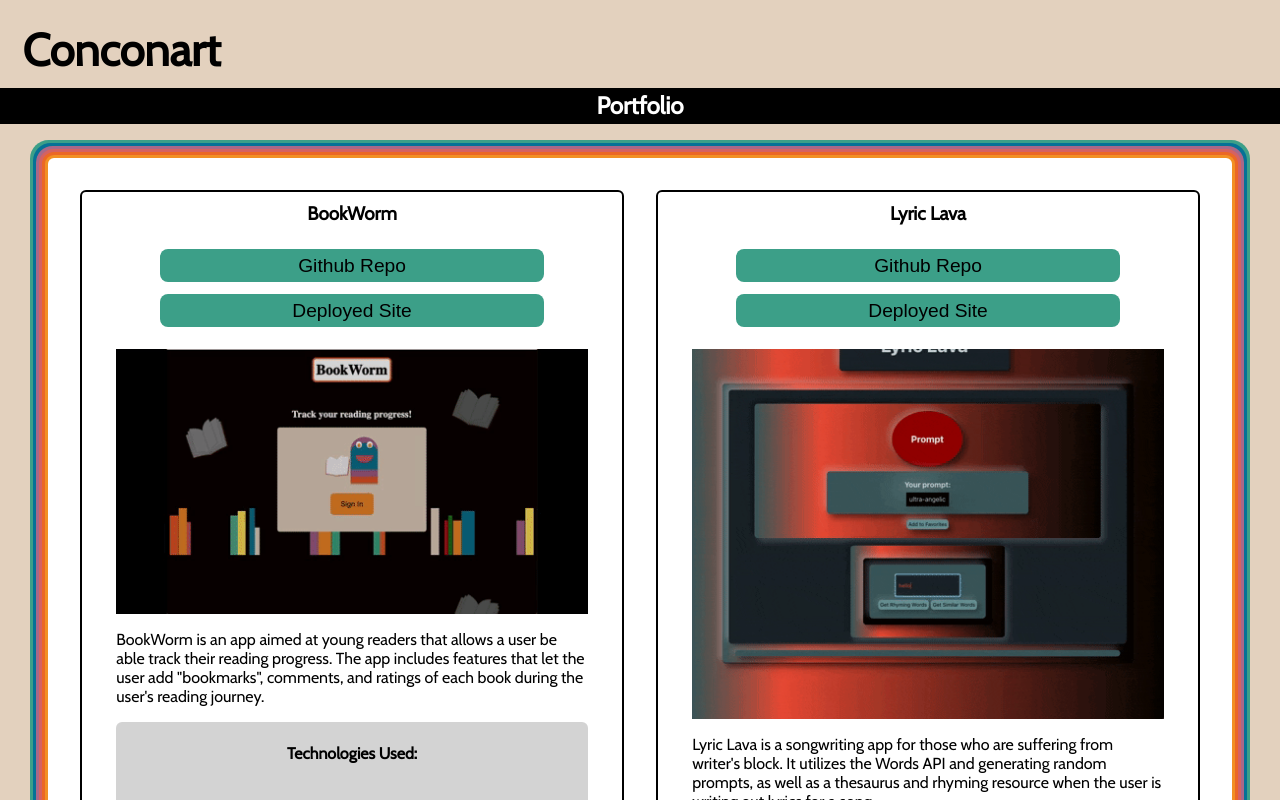
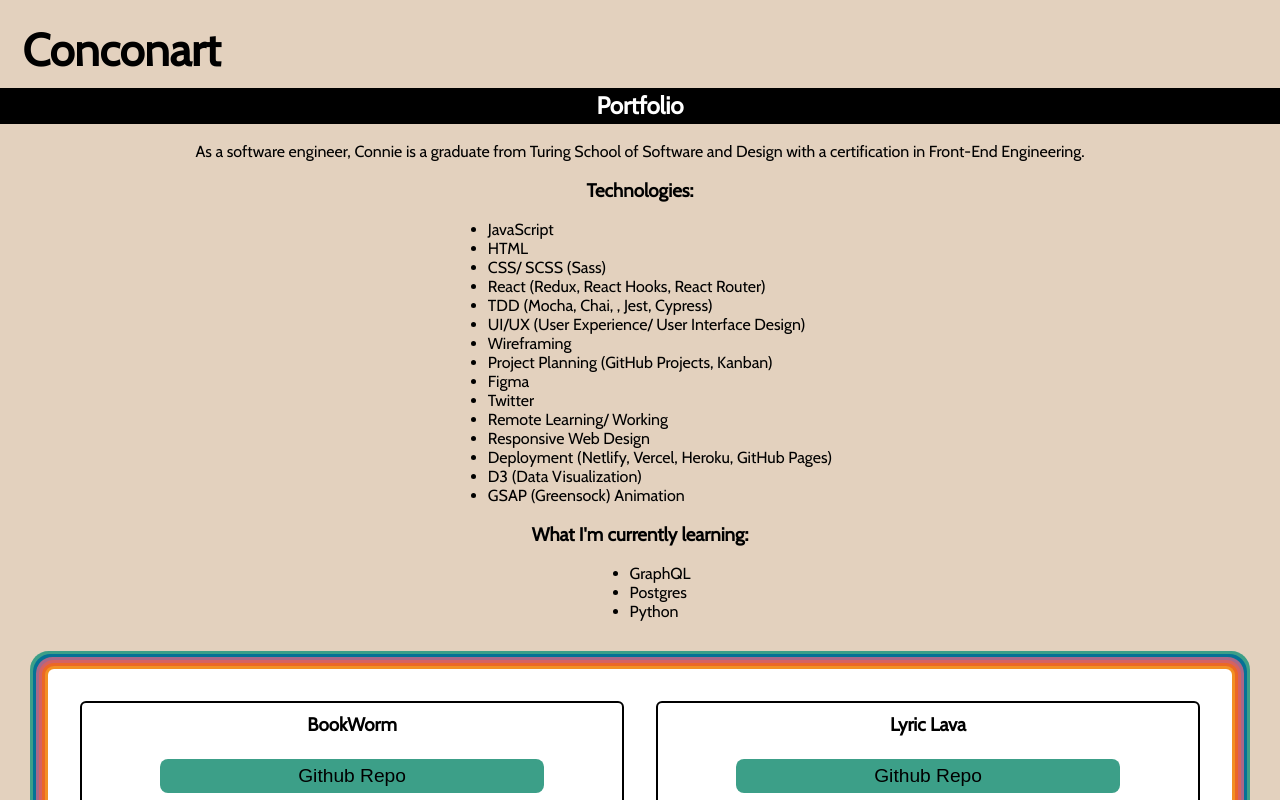
Before and after one commit to conconartist/conconart, a React (Create React App) app: page /portfolio in a window 1280 px wide. Shown: the top 800 px of the page. Built offline with nearby package versions, Linux system fonts and the light colour scheme.

Commit message:
Add DevSummary component

```diff
--- a/src/App.js
+++ b/src/App.js
@@ -7,6 +7,7 @@ import { VoiceLessons } from './VoiceLessons/VoiceLessons';
 import { StudioCoaching } from './StudioCoaching/StudioCoaching';
 import { Refashions } from './Refashions/Refashions';
 import { Memades } from './Memades/Memades';
+import { DevSummary } from './DevSummary/DevSummary';
 import Headshot from './Headshot/Headshot.js';
 import headshotReal from './headshotReal.jpg';
 
@@ -71,32 +72,7 @@ const App = () => {
                 {openDevSection &&
                   <section className='linkSection'>
                     <div className='summaryContainer'>
-                      <p>
-                      As a software engineer, Connie is a graduate from Turing School of Software and Design with a certification in Front-End Engineering.
-                      </p>
-                      <ul>
-                        <li>JavaScript</li>
-                        <li>HTML</li>
-                        <li>CSS/ SCSS (Sass)</li>
-                        <li>React (Redux, React Hooks, React Router)</li>
-                        <li>TDD (Mocha, Chai, , Jest, Cypress)</li>
-                        <li>UI/UX (User Experience/ User Interface Design)</li>
-                        <li>Wireframing</li>
-                        <li>Project Planning (GitHub Projects, Kanban)</li>
-                        <li>Figma</li>
-                        <li>Twitter</li>
-                        <li>Remote Learning/ Working</li>
-                        <li>Responsive Web Design</li>
-                        <li>Deployment (Vercel, Heroku, GitHub Pages)</li>
-                        <li>D3 (Data Visualization)</li>
-                        <li>GSAP (Greensock) Animation</li>
-                      </ul>
-                      <h3>What I'm currently learning:</h3>
-                      <ul>
-                        <li>GraphQL</li>
-                        <li>Postgres</li>
-                        <li>Python</li>
-                      </ul>
+                      <DevSummary />
                       <div className='buttonContainer'>
                         <Link to='/portfolio'>
                           <p className='buttonOne'>Portfolio</p>
--- /dev/null
+++ b/src/DevSummary/DevSummary.js
@@ -0,0 +1,35 @@
+import React from 'react';
+
+export const DevSummary = () => {
+
+    return (
+      <>
+        <p>As a software engineer, Connie is a graduate from Turing School of Software and Design with a certification in Front-End Engineering.
+        </p>
+        <h3>Technologies:</h3>
+        <ul>
+          <li>JavaScript</li>
+          <li>HTML</li>
+          <li>CSS/ SCSS (Sass)</li>
+          <li>React (Redux, React Hooks, React Router)</li>
+          <li>TDD (Mocha, Chai, , Jest, Cypress)</li>
+          <li>UI/UX (User Experience/ User Interface Design)</li>
+          <li>Wireframing</li>
+          <li>Project Planning (GitHub Projects, Kanban)</li>
+          <li>Figma</li>
+          <li>Twitter</li>
+          <li>Remote Learning/ Working</li>
+          <li>Responsive Web Design</li>
+          <li>Deployment (Netlify, Vercel, Heroku, GitHub Pages)</li>
+          <li>D3 (Data Visualization)</li>
+          <li>GSAP (Greensock) Animation</li>
+        </ul>
+        <h3>What I'm currently learning:</h3>
+          <ul>
+            <li>GraphQL</li>
+            <li>Postgres</li>
+            <li>Python</li>
+          </ul>
+      </>
+    )
+}
--- a/src/Portfolio/Portfolio.js
+++ b/src/Portfolio/Portfolio.js
@@ -1,5 +1,6 @@
 import React from 'react';
 import { Link } from 'react-router-dom';
+import { DevSummary } from '../DevSummary/DevSummary';
 import bookwormintro from '../assets/bookwormintro.gif';
 import lyriclavademo from '../assets/lyriclavademo.gif';
 import faceitdemo from '../assets/faceitdemo.gif';
@@ -12,8 +13,8 @@ export const Portfolio = () => {
         <>
         {/* <Nav /> */}
           <h2 className='linkedSectionTitle'>Portfolio</h2>
+          <DevSummary />
           <section className='linkedSection'>
-
             <div className='projectSection'>
               <h3>BookWorm</h3>
               <div className='projectLink'>
```
Also changed, not shown: src/DevSummary/DevSummary.scss (added).
